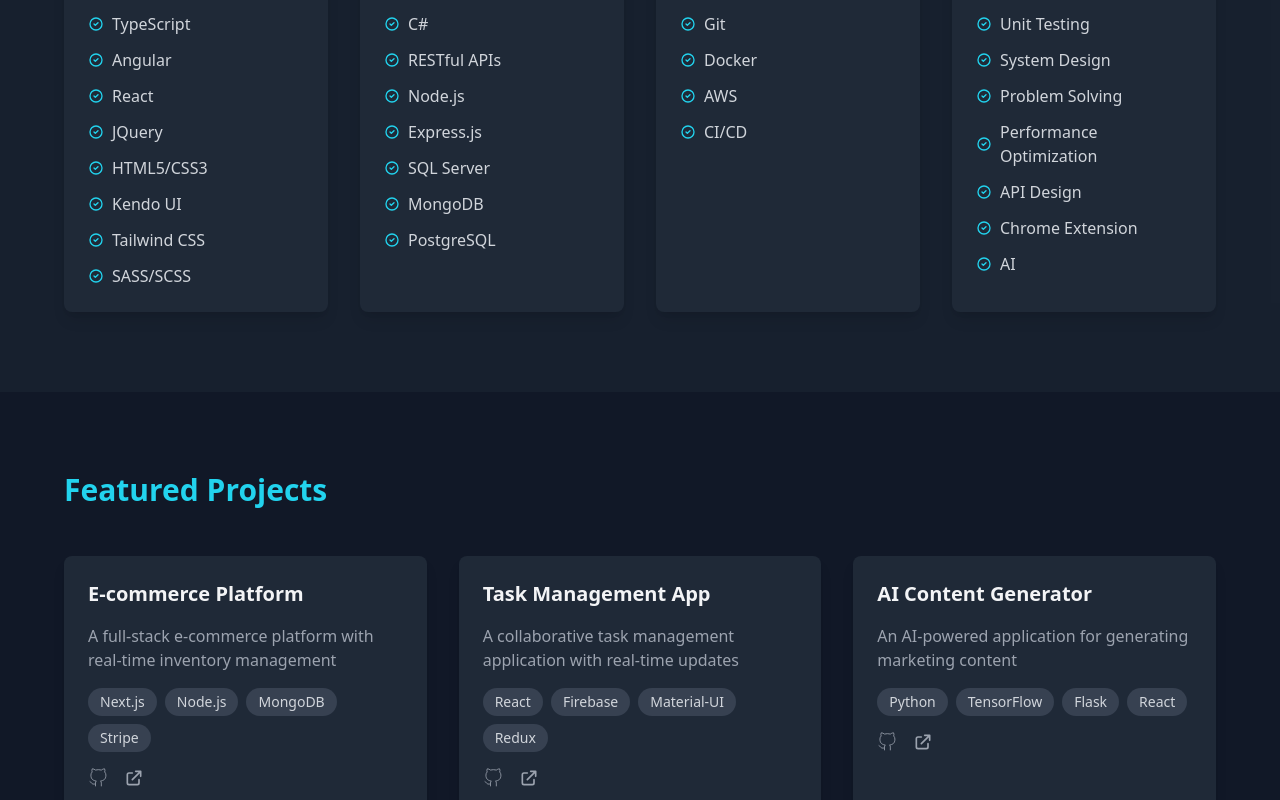
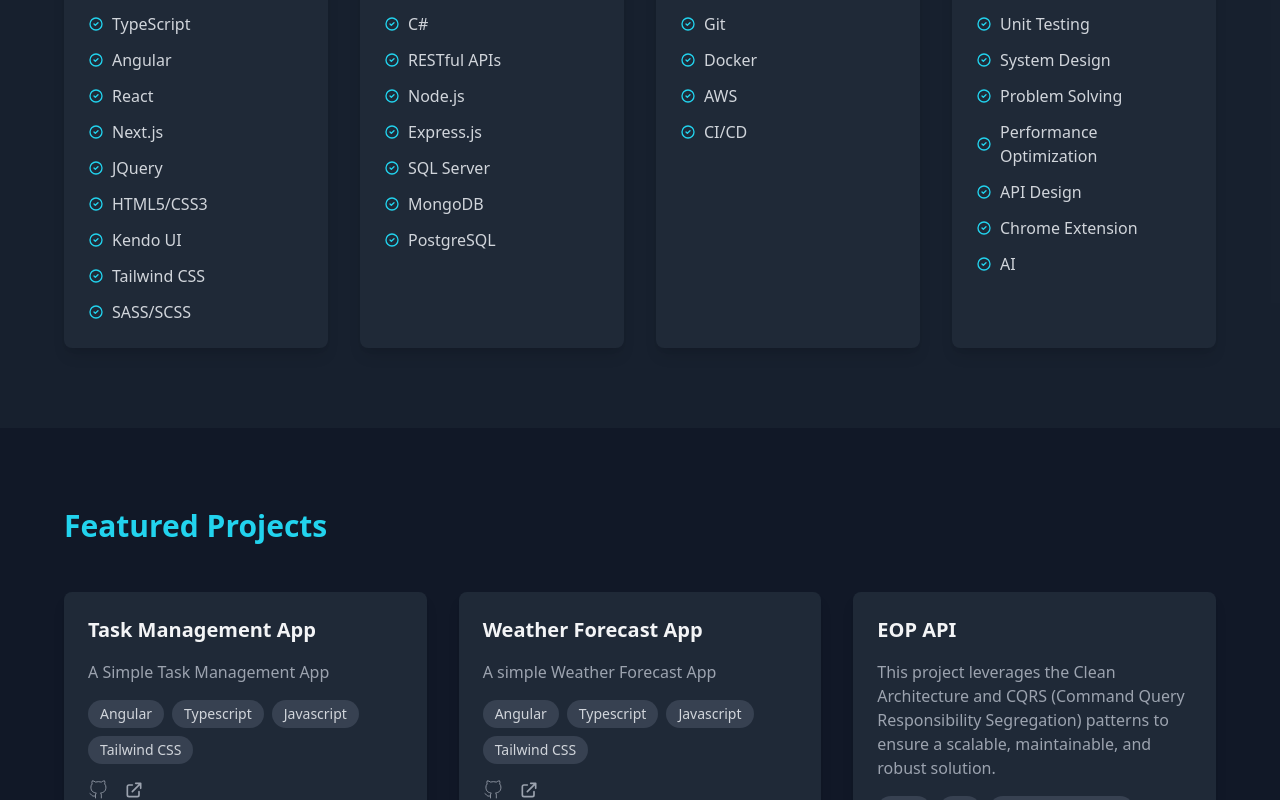
Before and after one commit to jlawas06/personal-portfolio, an Angular app: page / in a window 1280 px wide. Shown: the part 3000-3800 px from the top of the page. Built offline with nearby package versions, Linux system fonts and the light colour scheme.

Commit message:
chore: update featured projects

```diff
--- a/src/app/components/projects/projects.component.html
+++ b/src/app/components/projects/projects.component.html
@@ -36,7 +36,7 @@
                 <path d="M9 19c-5 1.5-5-2.5-7-3m14 6v-3.87a3.37 3.37 0 0 0-.94-2.61c3.14-.35 6.44-1.54 6.44-7A5.44 5.44 0 0 0 20 4.77 5.07 5.07 0 0 0 19.91 1S18.73.65 16 2.48a13.38 13.38 0 0 0-7 0C6.27.65 5.09 1 5.09 1A5.07 5.07 0 0 0 5 4.77a5.44 5.44 0 0 0-1.5 3.78c0 5.42 3.3 6.61 6.44 7A3.37 3.37 0 0 0 9 18.13V22"></path>
               </svg>
             </a>
-            <a [href]="project.demo"
+            <a [href]="project.demo" *ngIf="project.demo"
                target="_blank"
                [ngClass]="[
                  (themeService.currentTheme$ | async)?.textMuted,
--- a/src/app/constants/projects.constant.ts
+++ b/src/app/constants/projects.constant.ts
@@ -2,26 +2,26 @@
 
 export const PROJECTS: Project[] = [
   {
-    title: 'E-commerce Platform',
+    title: 'Task Management App',
     description:
-      'A full-stack e-commerce platform with real-time inventory management',
-    technologies: ['Next.js', 'Node.js', 'MongoDB', 'Stripe'],
-    github: '#',
+      'A Simple Task Management App',
+    technologies: ['Angular', 'Typescript', 'Javascript', 'Tailwind CSS'],
+    github: 'https://github.com/jlawas06/ng-task-management-app',
     demo: '#',
   },
   {
-    title: 'Task Management App',
+    title: 'Weather Forecast App',
     description:
-      'A collaborative task management application with real-time updates',
-    technologies: ['React', 'Firebase', 'Material-UI', 'Redux'],
-    github: '#',
+      'A simple Weather Forecast App',
+    technologies: ['Angular', 'Typescript', 'Javascript', 'Tailwind CSS'],
+    github: 'https://github.com/jlawas06/ng-weather-forecast',
     demo: '#',
   },
   {
-    title: 'AI Content Generator',
-    description: 'An AI-powered application for generating marketing content',
-    technologies: ['Python', 'TensorFlow', 'Flask', 'React'],
-    github: '#',
-    demo: '#',
+    title: 'EOP API',
+    description: 'This project leverages the Clean Architecture and CQRS (Command Query Responsibility Segregation) patterns to ensure a scalable, maintainable, and robust solution.',
+    technologies: ['.NET', 'C#', 'Clean Architecture', 'CQRS'],
+    github: 'https://github.com/jlawas06/eop-clean-architecture',
+    demo: '',
   },
 ];
--- a/src/app/constants/skills.constant.ts
+++ b/src/app/constants/skills.constant.ts
@@ -6,6 +6,7 @@
       { name: 'TypeScript' },
       { name: 'Angular' },
       { name: 'React' },
+      { name: 'Next.js' },
       { name: 'JQuery' },
       { name: 'HTML5/CSS3' },
       { name: 'Kendo UI' },
```
